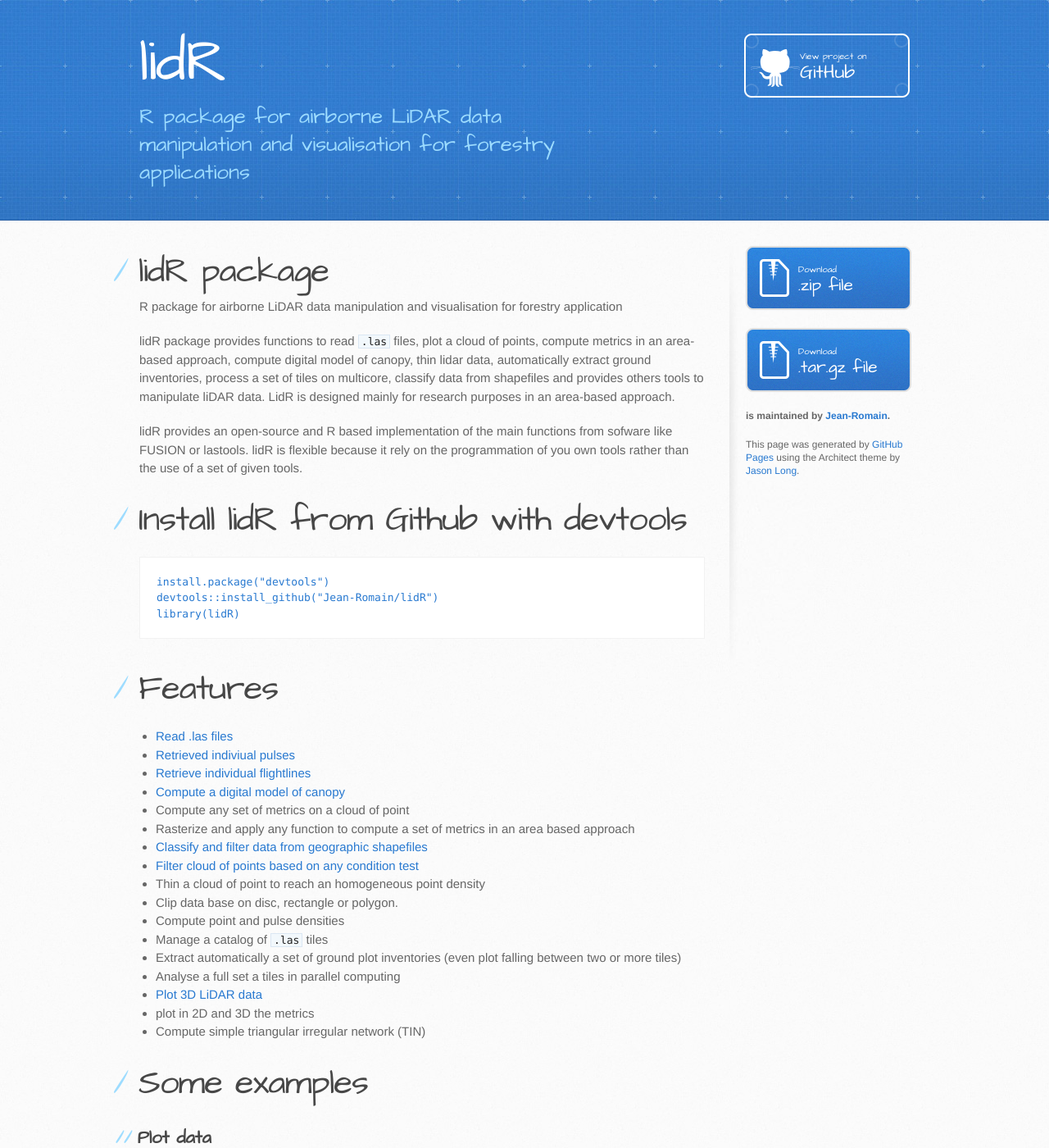
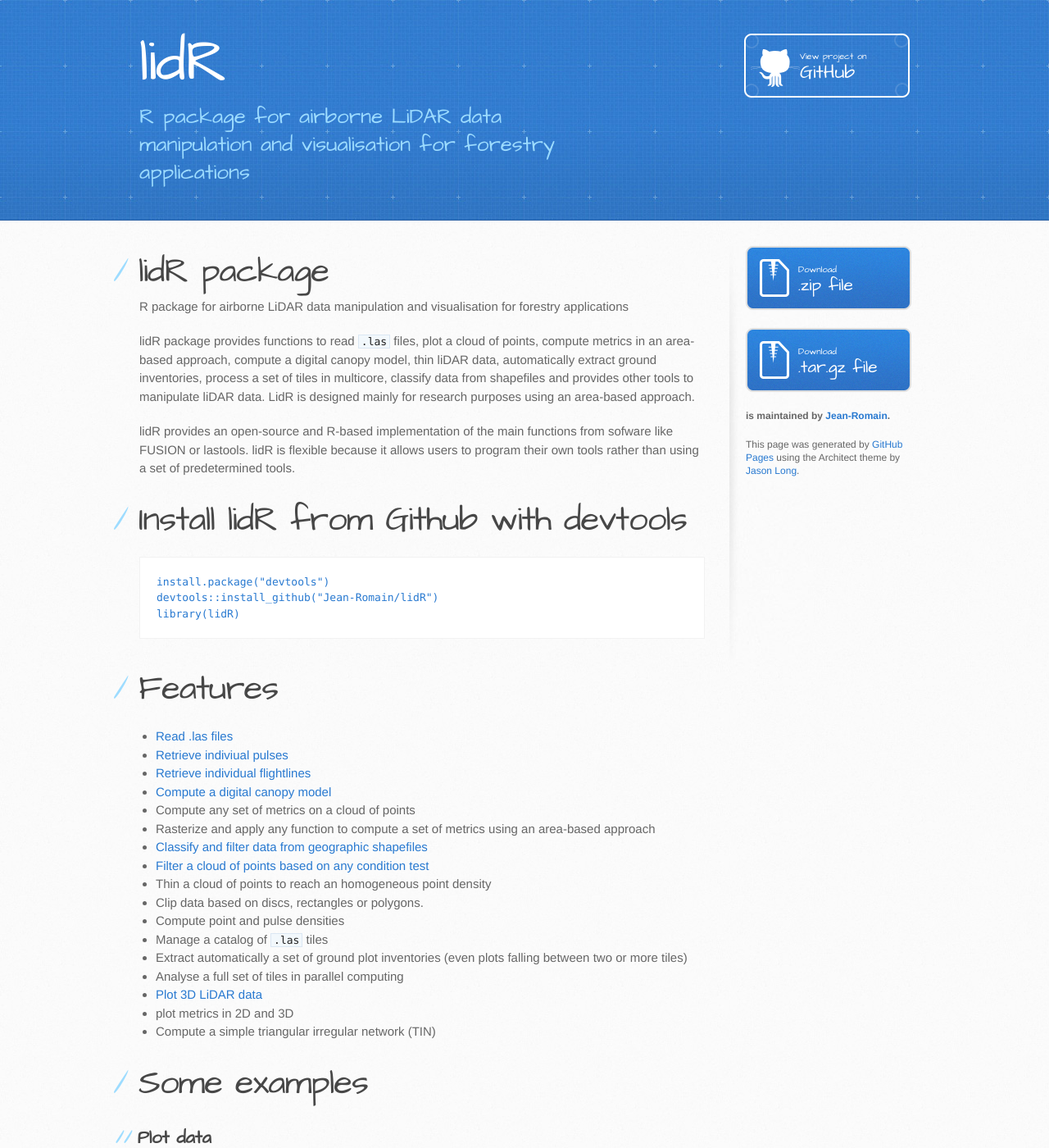
Before and after one commit to r-lidar/lidR, a Jekyll site: the page built from index.md, in a window 1280 px wide and 1400 px high. Shown: the whole window at 82% size. Built offline with Jekyll 4.4.1, drawn with Linux system fonts in a browser that asks for light colours; some of the changed text lies outside the part shown.

Commit message:
Fix typos

```diff
--- a/index.md
+++ b/index.md
@@ -3,11 +3,11 @@ layout: default
 title: lidR package
 ---
 
-R package for airborne LiDAR data manipulation and visualisation for forestry application
+R package for airborne LiDAR data manipulation and visualisation for forestry applications
 
-lidR package provides functions to read `.las` files, plot a cloud of points, compute metrics in an area-based approach, compute digital model of canopy, thin lidar data, automatically extract ground inventories, process a set of tiles on multicore, classify data from shapefiles and provides others tools to manipulate liDAR data. LidR is designed mainly for research purposes in an area-based approach.
+lidR package provides functions to read `.las` files, plot a cloud of points, compute metrics in an area-based approach, compute a digital canopy model, thin liDAR data, automatically extract ground inventories, process a set of tiles in multicore, classify data from shapefiles and provides other tools to manipulate liDAR data. LidR is designed mainly for research purposes using an area-based approach.
 
-lidR provides an open-source and R based implementation of the main functions from sofware like FUSION or lastools. lidR is flexible because it rely on the programmation of you own tools rather than the use of a set of given tools.
+lidR provides an open-source and R-based implementation of the main functions from sofware like FUSION or lastools. lidR is flexible because it allows users to program their own tools rather than using a set of predetermined tools.
 
 # Install lidR from Github with devtools
 
@@ -18,22 +18,22 @@ lidR provides an open-source and R based implementation of the main functions fr
 # Features
 
 - [Read .las files](loadLidar.html)
-- [Retrieved indiviual pulses](loadLidar.html#dynamically-computed-field)
+- [Retrieve indiviual pulses](loadLidar.html#dynamically-computed-field)
 - [Retrieve individual flightlines](loadLidar.html#dynamically-computed-fields)
-- [Compute a digital model of canopy](canopy.html)
-- Compute any set of metrics on a cloud of point
-- Rasterize and apply any function to compute a set of metrics in an area based approach
+- [Compute a digital canopy model](canopy.html)
+- Compute any set of metrics on a cloud of points
+- Rasterize and apply any function to compute a set of metrics using an area-based approach
 - [Classify and filter data from geographic shapefiles](classifyFromShapefile.html)
-- [Filter cloud of points based on any condition test](extract.html)
-- Thin a cloud of point to reach an homogeneous point density
-- Clip data base on disc, rectangle or polygon.
+- [Filter a cloud of points based on any condition test](extract.html)
+- Thin a cloud of points to reach an homogeneous point density
+- Clip data based on discs, rectangles or polygons.
 - Compute point and pulse densities
 - Manage a catalog of `.las` tiles
-- Extract automatically a set of ground plot inventories (even plot falling between two or more tiles)
-- Analyse a full set a tiles in parallel computing
+- Extract automatically a set of ground plot inventories (even plots falling between two or more tiles)
+- Analyse a full set of tiles in parallel computing
 - [Plot 3D LiDAR data](plotLidar.html)
-- plot in 2D and 3D the metrics
-- Compute simple triangular irregular network (TIN)
+- plot metrics in 2D and 3D
+- Compute a simple triangular irregular network (TIN)
 
 # Some examples
 
```
Also changed, not shown: other parts of index.md (+1 -1 lines), gridMetrics-control.md (+7 -7 lines), gridMetrics-error.md (+6 -6 lines), gridMetrics.md (+9 -9 lines), loadLidar.md (+9 -9 lines), plotLidar.md (+5 -5 lines).
